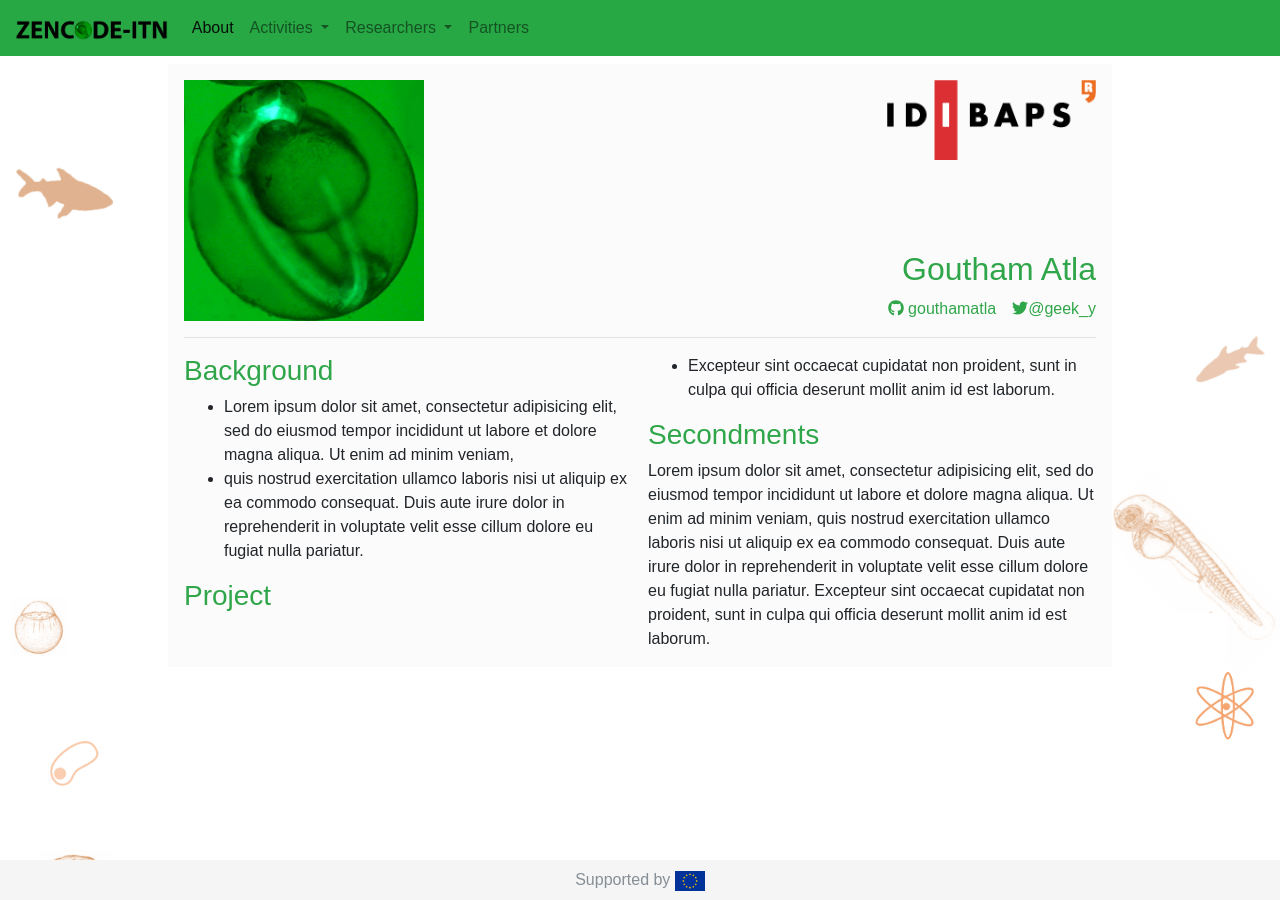
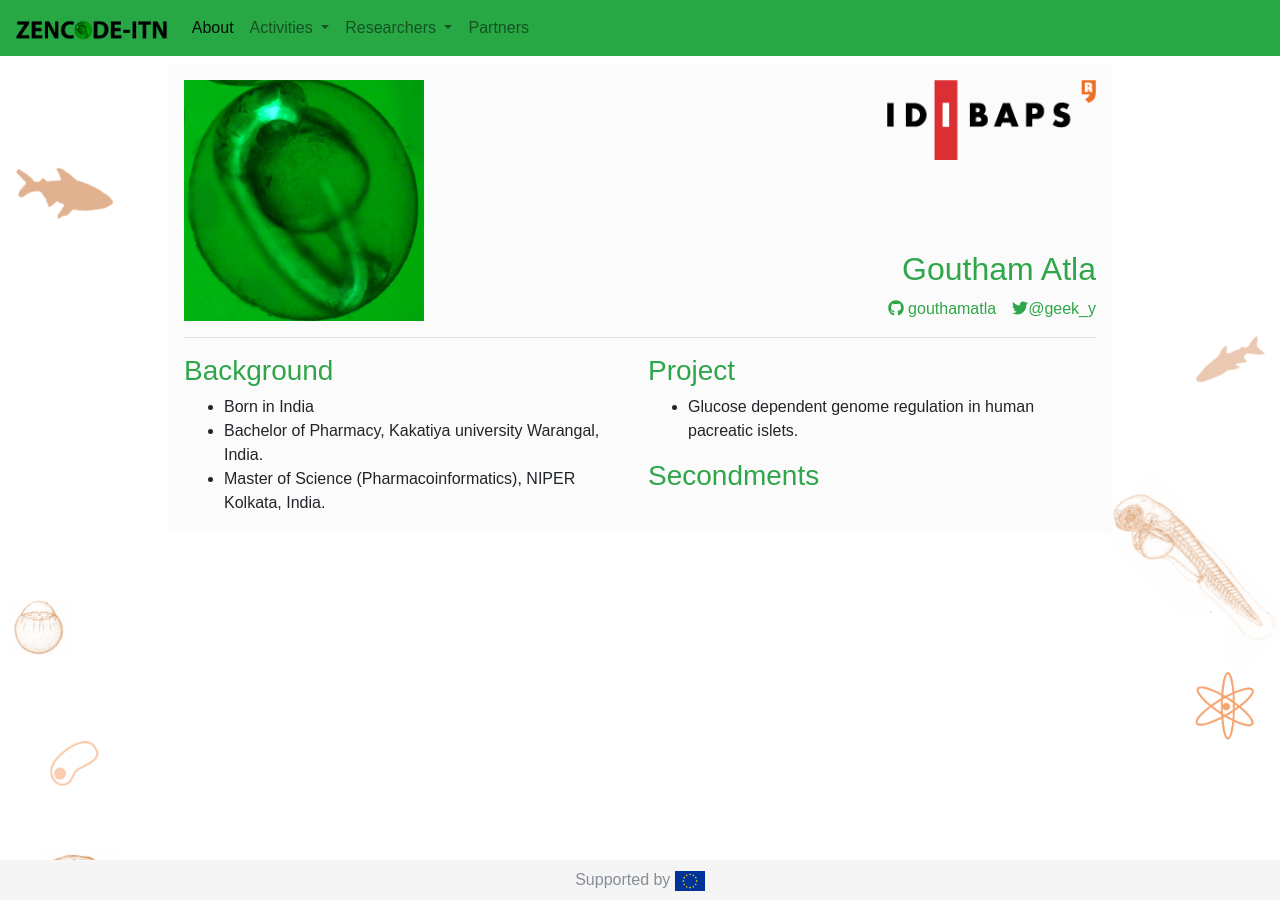
Before and after one commit to zencode-itn/zencode-itn.github.io, a Jekyll site: the page built from _researchers/2017-12-08-esr-08-goutham.md, in a window 1280 px wide. Built offline with Jekyll 4.4.1, drawn with Linux system fonts in a browser that asks for light colours; nearby versions of some CDN libraries; a script that is not in the unit is left out.

Commit message:
Update 2017-12-08-esr-08-goutham.md

```diff
--- a/_researchers/2017-12-08-esr-08-goutham.md
+++ b/_researchers/2017-12-08-esr-08-goutham.md
@@ -9,20 +9,11 @@
 linkedin:
 ---
 ### Background
--   Lorem ipsum dolor sit amet, consectetur adipisicing elit, sed do eiusmod
-tempor incididunt ut labore et dolore magna aliqua. Ut enim ad minim veniam,
--   quis nostrud exercitation ullamco laboris nisi ut aliquip ex ea commodo
-consequat. Duis aute irure dolor in reprehenderit in voluptate velit esse
-cillum dolore eu fugiat nulla pariatur.
+-   Born in India
+-   Bachelor of Pharmacy, Kakatiya university Warangal, India.
+-   Master of Science (Pharmacoinformatics), NIPER Kolkata, India.
 
 ### Project
--   Excepteur sint occaecat cupidatat non
-proident, sunt in culpa qui officia deserunt mollit anim id est laborum.
+-   Glucose dependent genome regulation in human pacreatic islets.
 
 ### Secondments
-Lorem ipsum dolor sit amet, consectetur adipisicing elit, sed do eiusmod
-tempor incididunt ut labore et dolore magna aliqua. Ut enim ad minim veniam,
-quis nostrud exercitation ullamco laboris nisi ut aliquip ex ea commodo
-consequat. Duis aute irure dolor in reprehenderit in voluptate velit esse
-cillum dolore eu fugiat nulla pariatur. Excepteur sint occaecat cupidatat non
-proident, sunt in culpa qui officia deserunt mollit anim id est laborum.
```
